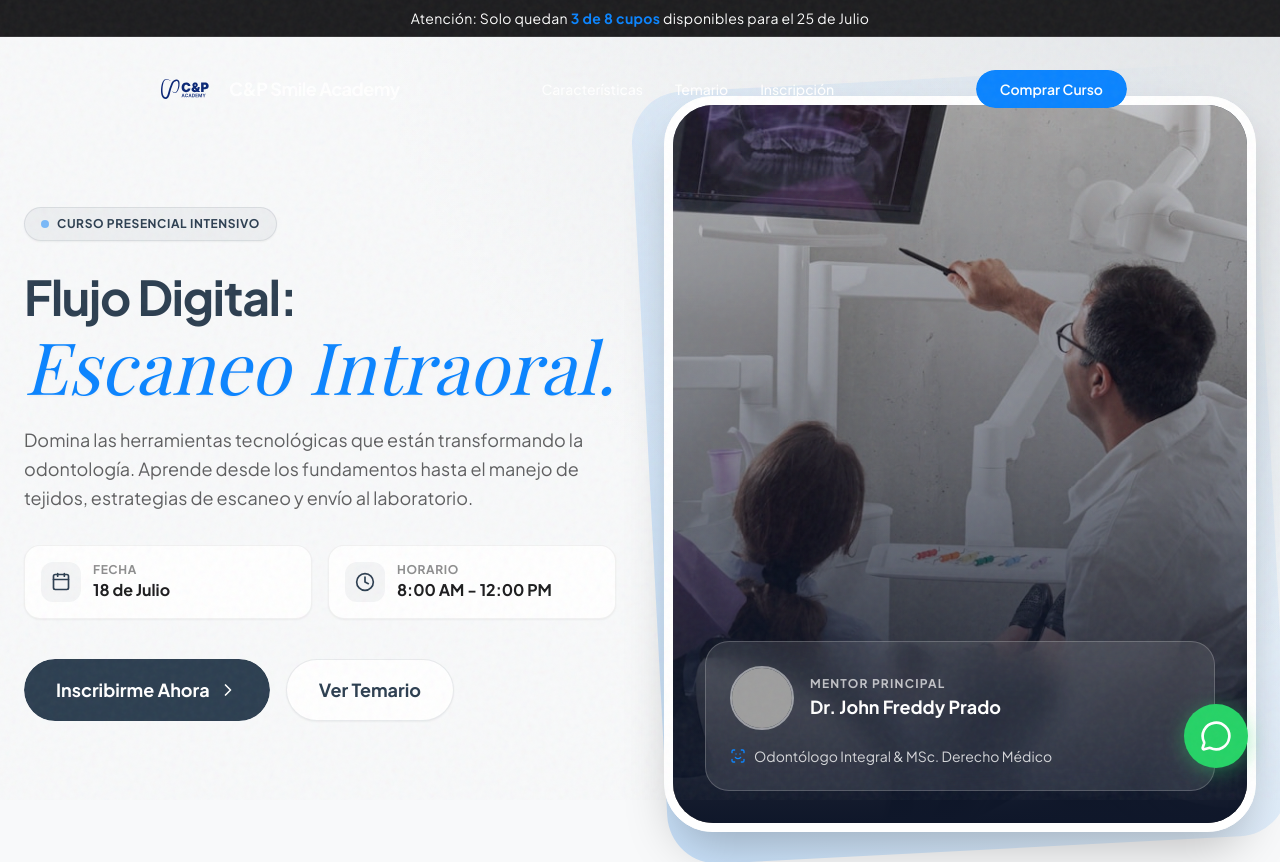
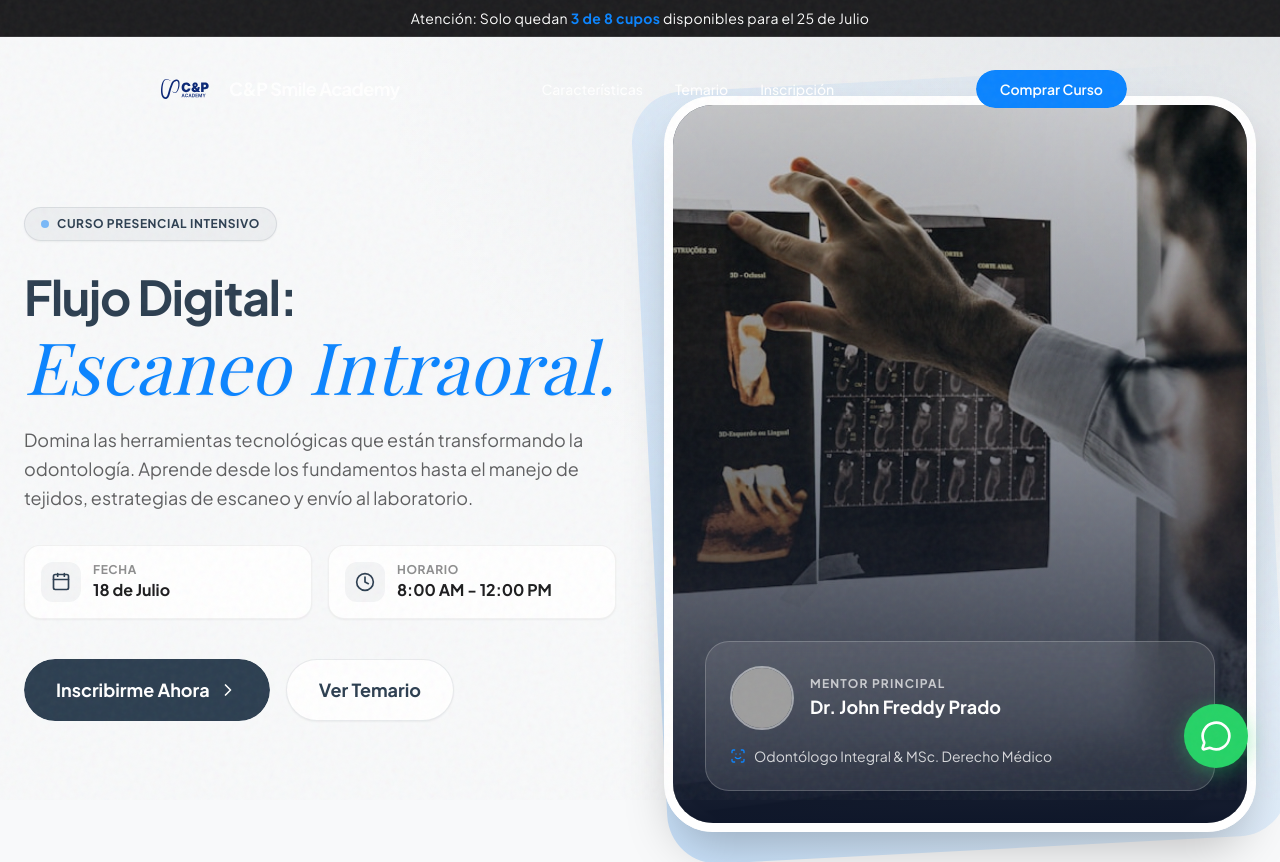
Before and after one commit to WilliRV1/cp-smile-academy, a React (Vite) app: page /cursos/escaneo-digital in a window 1280 px wide. Shown: the top 862 px of the page. Built offline with nearby package versions, Linux system fonts and the light colour scheme; grey boxes are pictures that could not be loaded; a web font is replaced by a local one.

Commit message:
fix: change escaneo image to a different local image

```diff
--- a/src/components/escaneo/HeroEscaneo.jsx
+++ b/src/components/escaneo/HeroEscaneo.jsx
@@ -83,7 +83,7 @@ export default function HeroEscaneo() {
           <div className="absolute inset-0 bg-gradient-to-tr from-accent/20 to-transparent rounded-[3rem] -rotate-3 scale-105"></div>
           <div className="relative bg-white p-2 rounded-[3rem] shadow-2xl border border-white">
             <div className="aspect-[4/5] rounded-[2.5rem] overflow-hidden relative bg-slate-900 flex items-center justify-center">
-              <img src="/escaneo-hero.jpg?v=2" alt="Escaneo Intraoral Digital" className="w-full h-full object-cover opacity-80" />
+              <img src="/escaneo-hero-new.jpg?v=1" alt="Escaneo Intraoral Digital" className="w-full h-full object-cover opacity-80" />
               <div className="absolute inset-0 bg-gradient-to-t from-slate-900 via-slate-900/40 to-transparent"></div>
 
               <div className="absolute bottom-8 left-8 right-8">
--- a/src/components/escaneo/LeadCaptureEscaneo.jsx
+++ b/src/components/escaneo/LeadCaptureEscaneo.jsx
@@ -3,7 +3,7 @@ import { FileText } from 'lucide-react';
 export default function LeadCaptureEscaneo() {
   return (
     <section className="py-20 px-6 bg-primary text-white relative overflow-hidden">
-      <div className="absolute top-0 left-0 w-full h-full bg-[url('/escaneo-hero.jpg?v=2')] opacity-10 bg-cover bg-center mix-blend-overlay"></div>
+      <div className="absolute top-0 left-0 w-full h-full bg-[url('/escaneo-hero-new.jpg?v=1')] opacity-10 bg-cover bg-center mix-blend-overlay"></div>
       <div className="max-w-3xl mx-auto text-center relative z-10">
         <h2 className="font-serif italic text-3xl md:text-4xl mb-4">¿Aún lo estás pensando?</h2>
         <p className="font-sans text-white/80 mb-8 text-lg">
--- a/src/pages/AcademyHome.jsx
+++ b/src/pages/AcademyHome.jsx
@@ -179,7 +179,7 @@ export default function AcademyHome() {
             {/* Tarjeta de Curso: Escaneo Digital Intraoral */}
             <Link to="/cursos/escaneo-digital" className="group flex flex-col bg-background rounded-[2.5rem] overflow-hidden shadow-sm hover:shadow-[0_20px_50px_rgba(0,0,0,0.1)] transition-all duration-500 border border-black/5 hover:border-accent/30 hover:-translate-y-2 relative">
               <div className="h-64 overflow-hidden relative">
-                <img src="/escaneo-hero.jpg?v=2" alt="Escaneo Intraoral" className="w-full h-full object-cover transition-transform duration-700 group-hover:scale-110" />
+                <img src="/escaneo-hero-new.jpg?v=1" alt="Escaneo Intraoral" className="w-full h-full object-cover transition-transform duration-700 group-hover:scale-110" />
                 <div className="absolute inset-0 bg-gradient-to-t from-primary/90 via-primary/20 to-transparent"></div>
                 <div className="absolute bottom-6 left-6 right-6 flex justify-between items-end">
                   <span className="bg-accent text-white text-xs font-bold px-3 py-1.5 rounded-full uppercase tracking-wider shadow-lg">18 de Julio</span>
```
Also changed, not shown: public/escaneo-hero-new.jpg (added).
